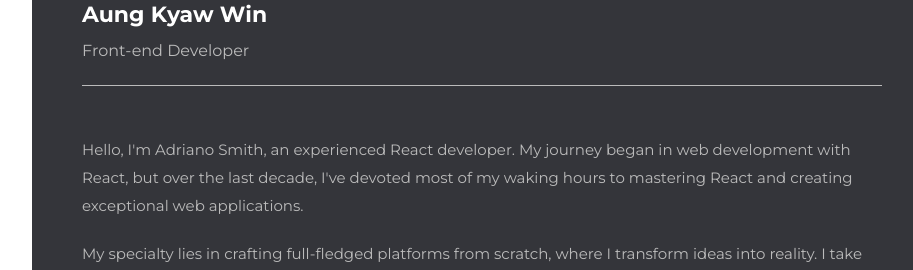
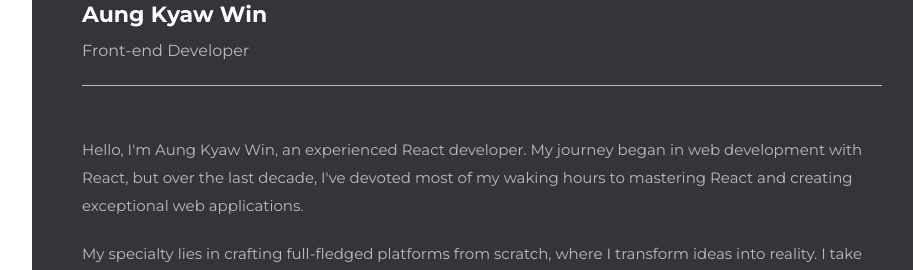
Before and after one commit to ryanreynold21/MyPortfolio, a React (Vite) app: page /about in a window 1280 px wide. Shown: the part 940-1210 px from the top of the page, without its empty margins (348-1261 px from the left). Built offline with nearby package versions, Linux system fonts and the light colour scheme.

Commit message:
cvUpdate

```diff
--- a/src/pages/About.jsx
+++ b/src/pages/About.jsx
@@ -36,7 +36,7 @@ const About = () => {
           {/* myself */}
           <div className="mx-[20px] md:mx-[30px] lg:mx-[50px]">
             <div className=" text-[13px] lg:text-[15px] text-[#BBBBBB] flex flex-col gap-5 border-b border-[#BBBBBB] pb-[30px]">
-                <p className=' leading-6 lg:leading-7'>Hello, I'm Adriano Smith, an experienced React developer. My journey began in web development with React, but over the last decade, I've devoted most of my waking hours to mastering React and creating exceptional web applications.</p>
+                <p className=' leading-6 lg:leading-7'>Hello, I'm Aung Kyaw Win, an experienced React developer. My journey began in web development with React, but over the last decade, I've devoted most of my waking hours to mastering React and creating exceptional web applications.</p>
                 <p className=' leading-6 lg:leading-7'>My specialty lies in crafting full-fledged platforms from scratch, where I transform ideas into reality. I take great pride in delivering websites and applications with a unique, outstanding, and contemporary look-and-feel. Thanks to my extensive knowledge of web mechanics, I excel in optimizing complex integrations to ensure minimal maintenance while ensuring they run smoothly for years to come. As a React developer, I'm passionate about building seamless user experiences and pushing the boundaries of what's possible with cutting-edge technologies.</p>
             </div>
           </div>
@@ -66,7 +66,9 @@ const About = () => {
           {/* button */}
           <div className="">
             <div className="mx-[20px] md:mx-[30px] lg:mx-[50px] mt-[50px] mb-[100px]">
-              <button className=' bg-white text-black px-[40px] py-[15px]'>Download CV</button>
+              <button className=' bg-white text-black px-[40px] py-[15px]'>
+                <a href="https://drive.google.com/file/d/17MAow5mrEswouNxvdB3Re8vVLzzKXEqp/view" target='_blink'>Download CV</a>
+              </button>
             </div>
           </div>
           {/* skills */}
```
